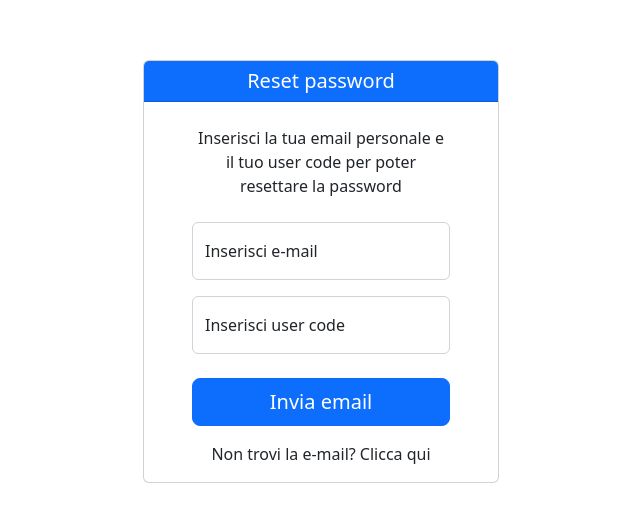
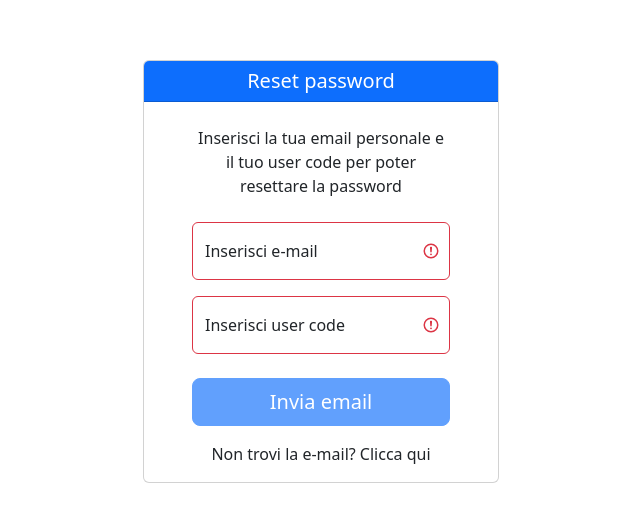
Before and after one commit to Simone0602/ProgettoExprivia, an Angular app: page /password-dimenticata/docente in a window 1280 px wide. Shown: the part 140-662 px from the top of the page, without its empty margins (319-959 px from the left). Built offline with nearby package versions, Linux system fonts and the light colour scheme.

Commit message:
termine password dimenticata

```diff
--- a/src/app/password-dimenticata/password-dimenticata.component.html
+++ b/src/app/password-dimenticata/password-dimenticata.component.html
@@ -32,26 +32,29 @@
                     <div class="card-header h5 text-white bg-primary">Reset password</div>
                     <div class="card-body px-5">
                         <p class="card-text py-2">
-                            Inserisci {{ notFoundEmail ? 'il tuo user code' : 'la tua email personale e il tuo user code' }} per poter resettare la password
+                            Inserisci {{ notFoundEmail ? 'il tuo user code' : 'la tua email personale e il tuo user
+                            code' }} per poter resettare la password
                         </p>
                         <div class="form-floating mt-3" *ngIf="!notFoundEmail">
                             <input type="email" class="form-control" id="floatingInput" placeholder="name@example.com"
-                               formControlName="mail">
+                                formControlName="mail" [ngClass]="form.get('mail')!.valid ? 'is-valid' : 'is-invalid'">
                             <label for="floatingInput">Inserisci e-mail</label>
                         </div>
                         <div class="form-floating mt-3">
                             <input type="email" class="form-control" id="floatingInput" placeholder="name@example.com"
-                               formControlName="userCode">
+                                formControlName="userCode" [ngClass]="form.get('userCode')!.valid ? 'is-valid' : 'is-invalid'">
                             <label for="floatingInput">Inserisci user code</label>
                         </div>
                         <div class="text-center text-lg-start mt-4">
                             <button type="submit" class="btn btn-primary btn-lg w-100"
-                                style="padding-left: 2.5rem; padding-right: 2.5rem;" (click)="notFoundEmail ? riceviToken() : sendEmail()">
+                                style="padding-left: 2.5rem; padding-right: 2.5rem;"
+                                (click)="notFoundEmail ? riceviToken() : sendEmail()" [disabled]="disabledButtonRecuperaPassword()">
                                 {{ notFoundEmail ? 'Reimposta password' : 'Invia email' }}
                             </button>
                         </div>
                         <div class="align-items-center mt-3">
-                            <a class="text-body" (click)="notFoundEmail = !notFoundEmail">{{notFoundEmail ? 'Email non inviata? Reinviala' : 'Non trovi la e-mail? Clicca qui' }}</a>
+                            <a class="text-body" (click)="notFoundEmail = !notFoundEmail">{{notFoundEmail ? 'Email non
+                                inviata? Reinviala' : 'Non trovi la e-mail? Clicca qui' }}</a>
                         </div>
                     </div>
                 </div>
@@ -64,9 +67,13 @@
                             Inserisci la tua nuova password e confermala
                         </p>
                         <div class="form-floating mt-3" style="display: flex;">
-                            <input type="{{ showHide }}" class="form-control" id="floatingInput" placeholder="name@example.com" (input)="controlloUgualianzaPassword()" formControlName="password">
+                            <input type="{{ showHide }}" class="form-control" id="floatingInput"
+                                placeholder="name@example.com" (input)="controlloUgualianzaPassword()"
+                                formControlName="password"
+                                [ngClass]="form.get('password')!.valid ? 'is-valid' : 'is-invalid'">
                             <label for="floatingInput">Password</label>
-                            <button type="button" class="btn btn-primary" style="font-size: 20px; width: 60px;" (click)="showHidePassword()">
+                            <button type="button" class="btn btn-primary" style="font-size: 20px; width: 60px;"
+                                (click)="showHidePassword()">
                                 <i [ngClass]="showHide=='password' ? 'fa fa-eye' : 'fa fa-eye-slash'"></i>
                             </button>
                         </div>
@@ -74,18 +81,23 @@
                             La tua password deve essere lunga almeno 8 caratteri
                         </div>
                         <div class="form-floating mt-3" style="display: flex;">
-                            <input type="{{ showHide }}" class="form-control" id="floatingInput" placeholder="name@example.com" (input)="controlloUgualianzaPassword()" formControlName="confPassword">
+                            <input type="{{ showHide }}" class="form-control" id="floatingInput"
+                                placeholder="name@example.com" (input)="controlloUgualianzaPassword()"
+                                formControlName="confPassword"
+                                [ngClass]="form.get('confPassword')!.valid ? 'is-valid' : 'is-invalid'">
                             <label for="floatingInput">Conferma password</label>
-                            <button type="button" class="btn btn-primary" style="font-size: 20px; width: 60px;" (click)="showHidePassword()">
+                            <button type="button" class="btn btn-primary" style="font-size: 20px; width: 60px;"
+                                (click)="showHidePassword()">
                                 <i [ngClass]="showHide=='password' ? 'fa fa-eye' : 'fa fa-eye-slash'"></i>
                             </button>
                         </div>
-                        <div id="passwordHelpBlock mb-4" class="form-text" [ngStyle]="{ 'color': ugualianzaPassword ? 'black' : 'red' }">
+                        <div id="passwordHelpBlock mb-4" class="form-text"
+                            [ngStyle]="{ 'color': ugualianzaPassword ? 'black' : 'red' }">
                             {{ ugualianzaPassword ? 'Le password coincidono' : 'Le password non coincidono' }}
                         </div>
                         <div class="text-center text-lg-start mt-4">
                             <button type="submit" class="btn btn-primary btn-lg w-100"
-                                style="padding-left: 2.5rem; padding-right: 2.5rem;" (click)="resetPassword()">
+                                style="padding-left: 2.5rem; padding-right: 2.5rem;" (click)="resetPassword()" [disabled]="disabledButtonRecuperaPassword()">
                                 Reset password
                             </button>
                         </div>
--- a/src/app/password-dimenticata/password-dimenticata.component.ts
+++ b/src/app/password-dimenticata/password-dimenticata.component.ts
@@ -8,7 +8,7 @@ import { ServiceDatiStudenteService } from '../service-dati/studente/service-dat
   templateUrl: './password-dimenticata.component.html',
   styleUrls: ['./password-dimenticata.component.css']
 })
-export class PasswordDimenticataComponent implements OnInit{
+export class PasswordDimenticataComponent implements OnInit {
   tipoUtente: string;
   token: string;
 
@@ -18,31 +18,27 @@ export class PasswordDimenticataComponent implements OnInit{
 
   notFoundEmail: boolean;
 
-  constructor(private route: ActivatedRoute, private router: Router, public serviceStudente: ServiceDatiStudenteService){}
+  constructor(private route: ActivatedRoute, private router: Router, public serviceStudente: ServiceDatiStudenteService) { }
 
   ngOnInit(): void {
     this.tipoUtente = this.route.snapshot.paramMap.get('user')!;
     this.token = this.route.snapshot.paramMap.get('token')!;
 
-    if(this.token!=null){
+    if (this.token != null) {
       this.serviceStudente.checkUser = '';
       this.serviceStudente.message = '';
     }
 
-    var inclusione = /^(?=.[A-Z])(?=.\d)(?=.[@$!%#?&])[A-Za-z\d@$!%*#?&]{8,}$/gi;
-
     this.form = new FormGroup({
       mail: new FormControl(null, [Validators.required, Validators.email, Validators.minLength(1)]),
       userCode: new FormControl(null, [Validators.required, Validators.minLength(6), Validators.maxLength(6)]),
-      password: new FormControl(null, [Validators.required, Validators.minLength(8), Validators.pattern(inclusione)]),
-      confPassword: new FormControl()
+      password: new FormControl(null, [Validators.required, Validators.minLength(8)]),
+      confPassword: new FormControl(null, [Validators.required, Validators.minLength(8)])
     })
-
-    console.log(this.form.get('password')!.valid)
   }
 
-  showHidePassword(): void{
-    switch(this.showHide){
+  showHidePassword(): void {
+    switch (this.showHide) {
       case 'password':
         this.showHide = 'text';
         break;
@@ -52,17 +48,28 @@ export class PasswordDimenticataComponent implements OnInit{
     }
   }
 
-  controlloUgualianzaPassword(): void{
-    if(this.form.get('password')!.value==this.form.get('confPassword')!.value){
+  controlloUgualianzaPassword(): void {
+    if (this.form.get('password')!.value == this.form.get('confPassword')!.value) {
       this.ugualianzaPassword = true;
-    }else{
+    } else {
       this.ugualianzaPassword = false;
     }
     console.log(this.form.get('password')!.valid)
   }
 
-  sendEmail(): void{
-    if(this.tipoUtente === 'studente'){
+  disabledButtonRecuperaPassword(): boolean{
+    if((!this.form.get('mail')!.valid || !this.form.get('userCode')!.valid) && !this.notFoundEmail){
+      return true;
+    }else if(!this.form.get('userCode')!.valid && this.notFoundEmail){
+      return true;
+    }else if(!this.form.get('password')!.valid && !this.form.get('confPassword')!.valid){
+      return true;
+    }
+    return false;
+  }
+
+  sendEmail(): void {
+    if (this.tipoUtente === 'studente') {
       const studente = {
         mail: this.form.get('mail')!.value,
         userCode: this.form.get('userCode')!.value
@@ -71,8 +78,8 @@ export class PasswordDimenticataComponent implements OnInit{
     }
   }
 
-  resetPassword(): void{
-    if(this.tipoUtente === 'studente'){
+  resetPassword(): void {
+    if (this.tipoUtente === 'studente') {
       this.serviceStudente.updatePassword(this.form.get('password')!.value, this.token);
       setTimeout(() => {
         this.router.navigate(['login', this.tipoUtente]);
@@ -80,11 +87,11 @@ export class PasswordDimenticataComponent implements OnInit{
     }
   }
 
-  riceviToken(): void{
-    if(this.tipoUtente === 'studente'){
+  riceviToken(): void {
+    if (this.tipoUtente === 'studente') {
       this.serviceStudente.getToken(this.form.get('userCode')!.value);
       setTimeout(() => {
-        if(this.serviceStudente.newToken !== ''){
+        if (this.serviceStudente.newToken !== '') {
           this.router.navigate(['password-dimenticata', this.tipoUtente, this.serviceStudente.newToken]);
         }
       }, 1500)
```
